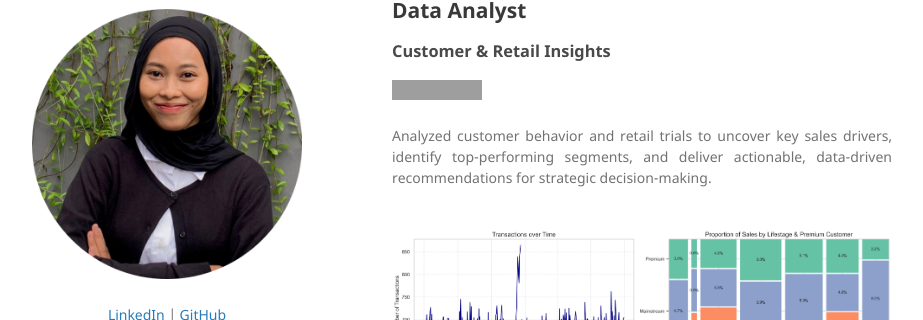
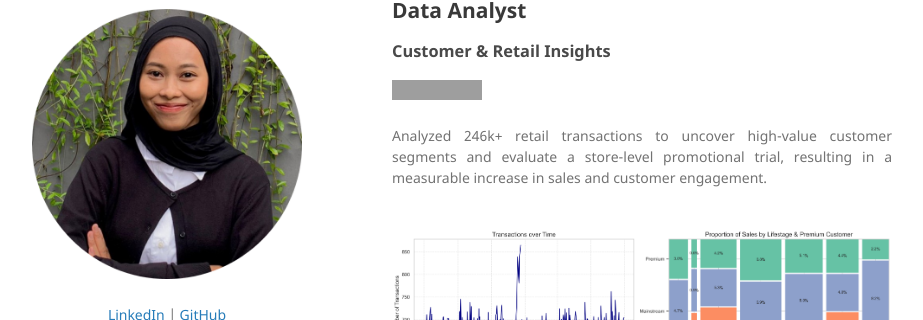
Before and after one commit to munafaizatun/munafaizatun.github.io, a Jekyll site: the page built from index.md, in a window 1280 px wide and 900 px high. Shown: the part 131-451 px from the top of the window, without its empty margins (178-1101 px from the left). Built offline with Jekyll 4.4.1, drawn with Linux system fonts in a browser that asks for light colours; our own code applies the rules of GitHub Pages for plain Markdown files; grey boxes are pictures that could not be loaded.

Commit message:
Create index.md

```diff
--- a/index.md
+++ b/index.md
@@ -7,7 +7,8 @@
 
 [![View on GitHub](https://img.shields.io/badge/GitHub-View_on_GitHub-blue?logo=GitHub)](https://github.com/munafaizatun/retail-analytics)
 
-<div style="text-align: justify">Analyzed customer behavior and retail trials to uncover key sales drivers, identify top-performing segments, and deliver actionable, data-driven recommendations for strategic decision-making.</div>
+<div style="text-align: justify">Analyzed 246k+ retail transactions to uncover high-value customer segments and evaluate a store-level promotional trial, resulting in a measurable increase in sales and customer engagement.
+</div>
 <br>
 <center>
 <img src="images/comprehensive_store_summary_grid.png"/>
```
